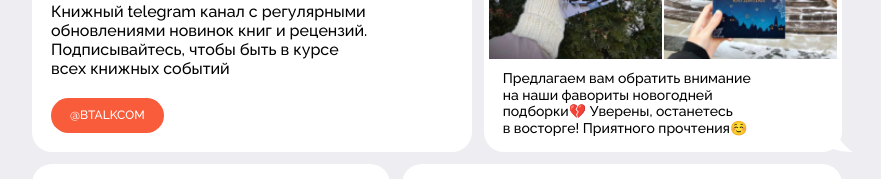
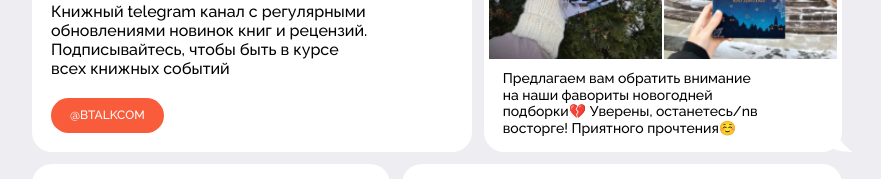
Before and after one commit to arloginova/booktalk, a React (Vite) app: page / in a window 1280 px wide. Shown: the part 1480-1659 px from the top of the page, without its empty margins (201-1082 px from the left). Built offline with nearby package versions, Linux system fonts and the light colour scheme.

Commit message:
Update index.tsx

```diff
--- a/src/widgets/HomeCommunity/News/index.tsx
+++ b/src/widgets/HomeCommunity/News/index.tsx
@@ -23,9 +23,7 @@ const News: FC<Props> = ({ className }) => {
 						<br />
 						на наши фавориты новогодней
 						<br />
-						подборки💔 Уверены, останетесь
-						<br />
-						в восторге! Приятного прочтения☺️
+						подборки💔 Уверены, останетесь/nв восторге! Приятного прочтения☺️
 					</>
 				}
 			>
```
